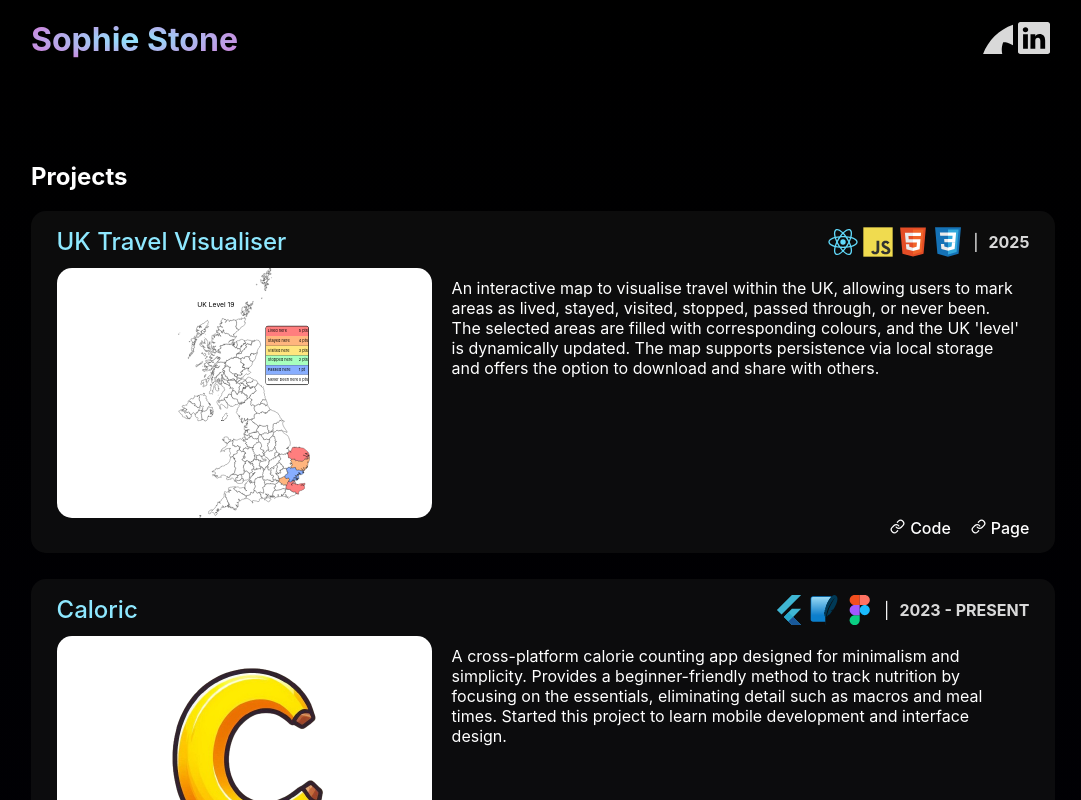
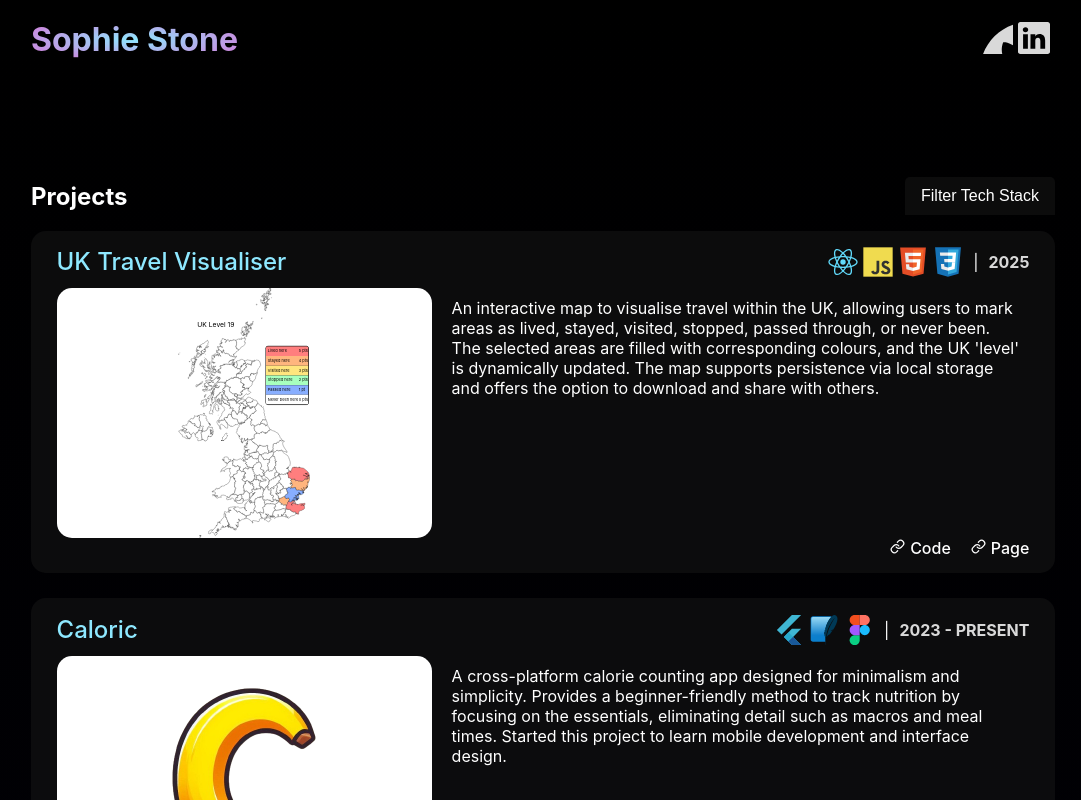
Before and after one commit to torkilv/norgeskart-kommuner, a React (Create React App) app: page /#/ in a window 1280 px wide. Shown: the top 800 px of the page, without its empty margins (97-1178 px from the left). Built offline with nearby package versions, Linux system fonts and the light colour scheme.

Commit message:
Add dropdown

```diff
--- /dev/null
+++ b/src/components/dropdown/Dropdown.css
@@ -0,0 +1,40 @@
+.dropdown {
+    position: relative;
+    display: inline-block;
+}
+
+.dropbtn {
+    background-color: rgba(25, 25, 25, 0.5);
+    color: white;
+    padding: 10px;
+    font-size: 16px;
+    border: none;
+    border-radius: 5px 5px 0 0;
+    cursor: pointer;
+    width: 150px;
+}
+
+.dropbtn:hover {
+    background-color: rgba(25, 25, 25, 0.7);
+}
+
+.dropdown-content {
+    display: none;
+    position: absolute;
+    z-index: 1;
+    display: flex;
+    flex-direction: column;
+    width: 150px;
+    background-color: rgba(25, 25, 25, 1);
+    border-radius: 0 0 5px 5px;
+    box-shadow: 0px 8px 16px 0px rgba(0,0,0,0.2);
+}
+
+.dropdown-content .dropdown-item {
+    padding: 6px 10px;
+}
+
+.dropdown-content .dropdown-item:hover {
+    background-color: black;
+    cursor: pointer;
+}
--- /dev/null
+++ b/src/components/dropdown/Dropdown.js
@@ -0,0 +1,30 @@
+import React, {useState} from 'react';
+import './Dropdown.css';
+
+function Dropdown({ allTechStacks, selectedTechStacks, onTechStackChange }) {
+    const [dropdownOpen, setDropdownOpen] = useState(false);
+
+    const toggleDropdown = () => {
+        setDropdownOpen(!dropdownOpen);
+    };
+
+    return (
+    <div className="dropdown">
+      <button className="dropbtn" onClick={toggleDropdown}>Filter Tech Stack</button>
+      {dropdownOpen && <div className="dropdown-content">
+        {allTechStacks.map((techStack) => (
+          <label key={techStack} className="dropdown-item">
+            <input
+              type="checkbox"
+              checked={selectedTechStacks.includes(techStack)}
+              onChange={() => onTechStackChange(techStack)}
+            />
+            {techStack}
+          </label>
+        ))}
+      </div>}
+    </div>
+  );
+}
+
+export default Dropdown;
--- a/src/components/projects/Projects.css
+++ b/src/components/projects/Projects.css
@@ -2,6 +2,13 @@
 
 * {
     box-sizing: border-box;
+}
+
+#info {
+    display: flex;
+    flex-direction: row;
+    justify-content: space-between;
+    align-items: center;
 }
 
 .languages {
--- a/src/components/projects/Projects.js
+++ b/src/components/projects/Projects.js
@@ -5,13 +5,38 @@ import {ReactComponent as LinkIcon} from '../../assets/link.svg';
 import {ReactComponent as ArrowIcon} from '../../assets/arrow-up-right.svg';
 import Modal from '../modal/Modal.js';
 import languageIcons from '../language/iconMapping.js';
+import Dropdown from '../dropdown/Dropdown.js';
 
   function Projects() {
+    const allTechStacks = [...new Set(projects.flatMap(project => project.languages))];
+    const [selectedTechStacks, setSelectedTechStacks] = useState([]);
+
+    const handleTechStackChange = (techStack) => {
+      setSelectedTechStacks((prevSelected) =>
+        prevSelected.includes(techStack)
+          ? prevSelected.filter((stack) => stack !== techStack)
+          : [...prevSelected, techStack]
+      );
+    };
+
+    const filteredProjects = selectedTechStacks.length === 0
+    ? projects
+    : projects.filter((project) =>
+        project.languages.some((language) => selectedTechStacks.includes(language))
+      );
+
     return (
       <div>
-        <h2>Projects</h2>
+        <div id='info'>
+          <h2>Projects</h2>
+          <Dropdown
+              allTechStacks={allTechStacks}
+              selectedTechStacks={selectedTechStacks}
+              onTechStackChange={handleTechStackChange}
+          />
+        </div>
         <div id="projects">
-        {projects.map((project, index) => (
+        {filteredProjects.map((project, index) => (
             <Project key={index} project={project} />
           ))}
           </div>
```
